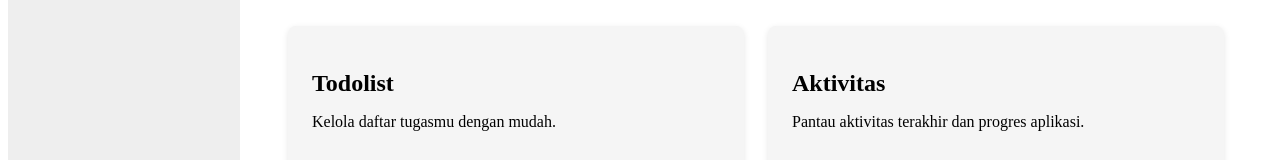
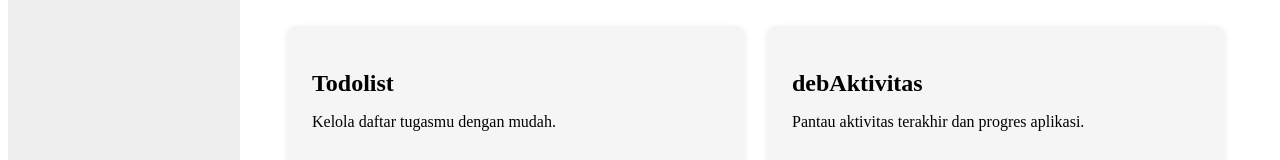
Before and after one commit to TeguhBagasM/todolist-angular, an Angular app: page / in a window 1280 px wide. Shown: the part 258-418 px from the top of the page. Built offline with nearby package versions, Linux system fonts and the light colour scheme.

Commit message:
fix: correct heading typo in dashboard component

```diff
--- a/src/app/pages/dashboard/dashboard.html
+++ b/src/app/pages/dashboard/dashboard.html
@@ -10,7 +10,7 @@
     </div>
 
     <div class="card">
-      <h2>Aktivitas</h2>
+      <h2>debAktivitas</h2>
       <p>Pantau aktivitas terakhir dan progres aplikasi.</p>
     </div>
   </div>
```
